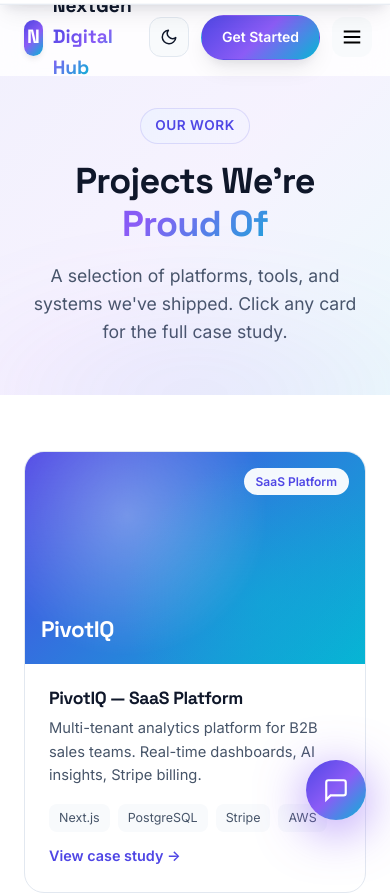
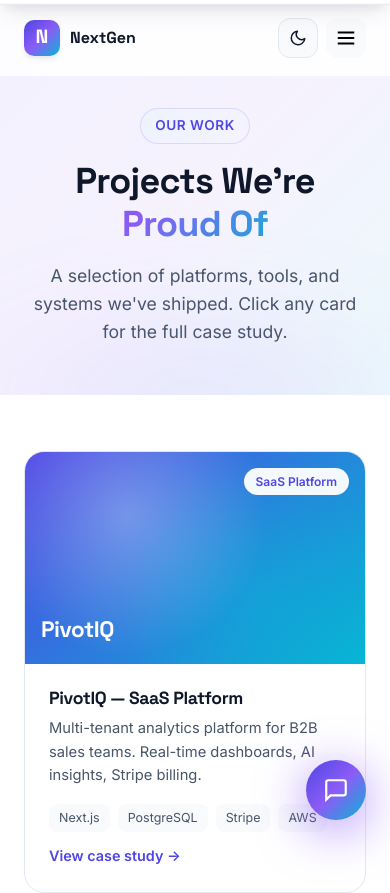
Before and after one commit to Abdul102/nextgen-digital-hub, a Next.js app: page /projects in a window 390 px wide. Shown: the top 893 px of the page. Built offline with nearby package versions, Linux system fonts and the light colour scheme.

Commit message:
Fix mobile header — prevent logo wrap, hide Get Started on small screens

```diff
--- a/app/globals.css
+++ b/app/globals.css
@@ -1407,3 +1407,29 @@
 }
 .theme-toggle:hover { background: var(--gradient-soft); transform: rotate(15deg); }
 .theme-toggle svg { width: 18px; height: 18px; }
+
+/* ===========================================
+   Logo + Mobile header tightening
+   =========================================== */
+.logo > span:not(.logo-mark) {
+  white-space: nowrap;
+  overflow: hidden;
+  text-overflow: ellipsis;
+  max-width: 240px;
+}
+
+@media (max-width: 640px) {
+  .logo > span:not(.logo-mark) { font-size: 1rem; max-width: 130px; }
+  .logo .gradient-text { display: none; }   /* hide "Digital Hub" — keep "NextGen" only */
+  .nav-cta .btn-sm { padding: 8px 14px; font-size: 0.82rem; }
+  .nav-cta .btn-primary { display: none; }  /* save space — dropdown has all links */
+}
+
+@media (max-width: 380px) {
+  .logo > span:not(.logo-mark) { display: none; } /* show only N icon on tiny screens */
+}
+
+/* Force header height stable — never grow past var(--header-h) */
+.header { min-height: var(--header-h); }
+.nav { flex-wrap: nowrap; gap: 12px; }
+.nav-cta { gap: 8px; flex-shrink: 0; }
```
